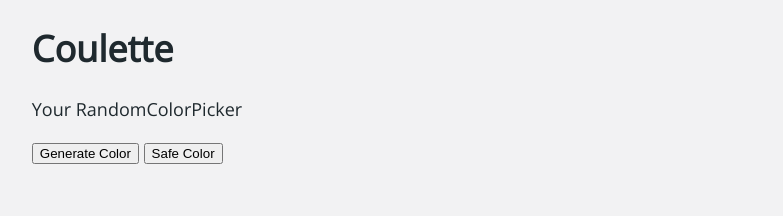
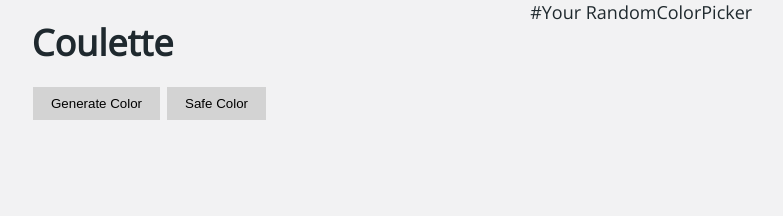
Before and after one commit to ChristianMLux/coulette, a plain HTML site: page index.html in a window 1280 px wide. Shown: the whole page, without its empty margins (248-1031 px from the left). Drawn offline with nearby package versions, Linux system fonts and the light colour scheme.

Commit message:
a little bit of stlying..

```diff
--- a/index.html
+++ b/index.html
@@ -19,11 +19,15 @@
     <header class="main-header">
       <h1 class="main-heading">Coulette</h1>
       <p class="main-subheading">Your RandomColorPicker</p>
-      <button class="button" id="generateColorBtn">Generate Color</button>
-      <button class="button" id="saveColorBtn">Safe Color</button>
-      <p id="colorCode" class="color-code-p"></p>
     </header>
     <main>
+      <button class="btn" id="generateColorBtn">Generate Color</button>
+      <button class="btn" id="saveColorBtn">Safe Color</button>
+      <div id="colorPreviewWrapper" class="color-preview-wrapper">
+        <div id="colorPreview" class="color-preview">
+          <p class="color-code-p" id="colorCode"></p>
+        </div>
+      </div>
       <ul id="colorList"></ul>
     </main>
     <script src="script.js"></script>
--- a/script.js
+++ b/script.js
@@ -36,8 +36,8 @@ function changeColor() {
   let colorValue = document.querySelector("#colorCode");
   colorValue.textContent = color;
 
-  let header = document.querySelector("header");
-  header.style.backgroundColor = color;
+  let colorPreview = document.querySelector("#colorPreview");
+  colorPreview.style.backgroundColor = color;
 }
 
 /**Save the colors the user choose */
@@ -53,10 +53,10 @@ function saveColor() {
 }
 
 /**first color */
-let header = document.querySelector("header");
-let currentColor = header.style.backgroundColor.toLocaleLowerCase();
+let colorPreview = document.querySelector("#colorPreview");
+let currentColor = colorPreview.style.backgroundColor.toLocaleLowerCase();
 if (currentColor !== null) {
-  header.style.backgroundColor = changeColor;
+  colorPreview.style.backgroundColor = changeColor;
 } else {
   console.log("works fine.");
 }
--- a/style.css
+++ b/style.css
@@ -23,6 +23,66 @@ main {
 }
 
 header {
-  background-color: null;
+  display: flex;
+  flex-flow: row;
+  justify-content: space-between;
 }
+
 /*SPECIFIC*/
+.main-heading {
+  margin: 0;
+  padding: 1rem 1rem 1rem 0;
+}
+.main-subheading {
+  margin: 0;
+}
+.main-subheading::before {
+  content: "#";
+}
+
+.btn {
+  background-color: lightgrey;
+  border: none;
+  color: black;
+  padding: 0.5rem 1rem;
+  text-align: center;
+  text-decoration: none;
+  display: inline-block;
+  margin: 0.125rem 0.065rem;
+  cursor: pointer;
+  transition: 0.25s ease-in-out;
+}
+.btn:hover {
+  background-color: var(--success);
+}
+
+.color-preview-wrapper {
+  margin: 0 auto;
+  padding: 0 auto;
+  width: 100%;
+  height: 5rem;
+  display: flex;
+  justify-content: flex-start;
+  align-items: center;
+}
+
+.color-preview {
+  display: flex;
+  justify-content: center;
+  align-items: center;
+  width: 100%;
+  height: auto;
+}
+
+.color-code-p {
+  font-weight: bold;
+}
+ul {
+  margin: 0 auto;
+  padding: 0;
+  list-style-type: none;
+}
+li {
+  margin: 0.25rem 0 0.25rem 0;
+  padding: 0.5rem;
+}
```
